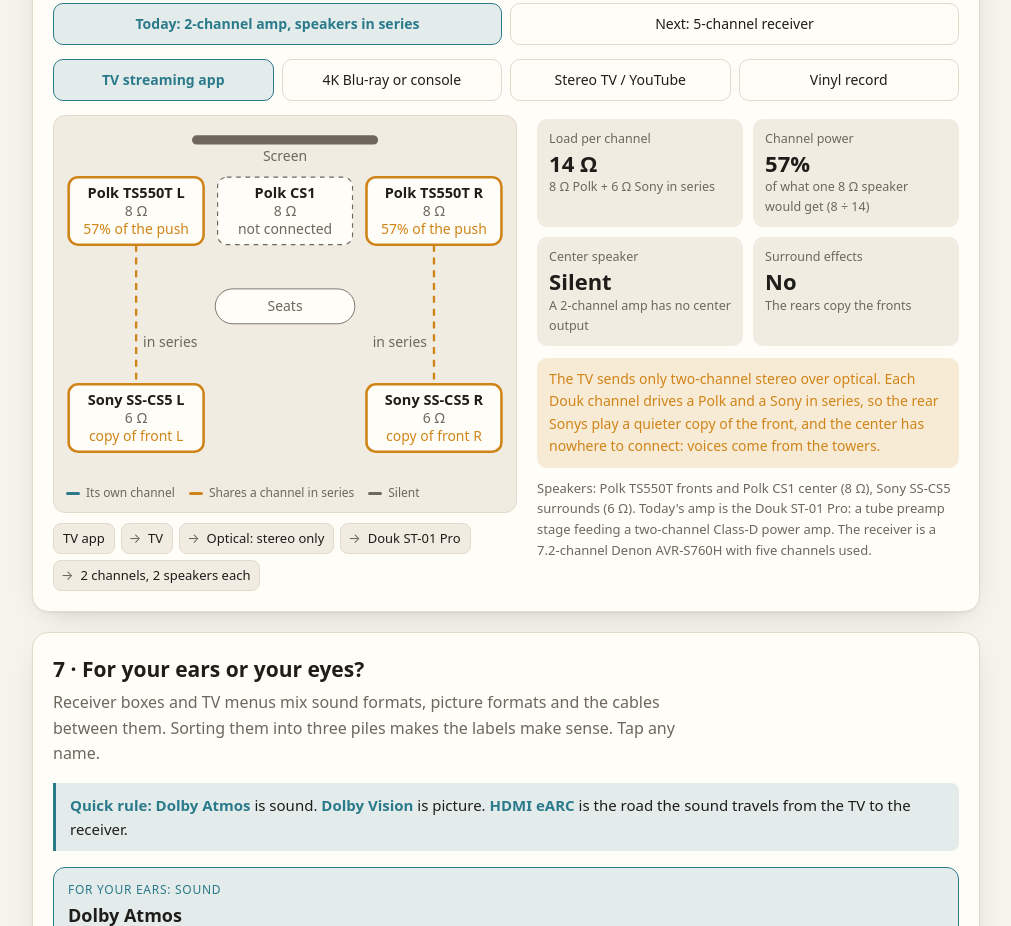
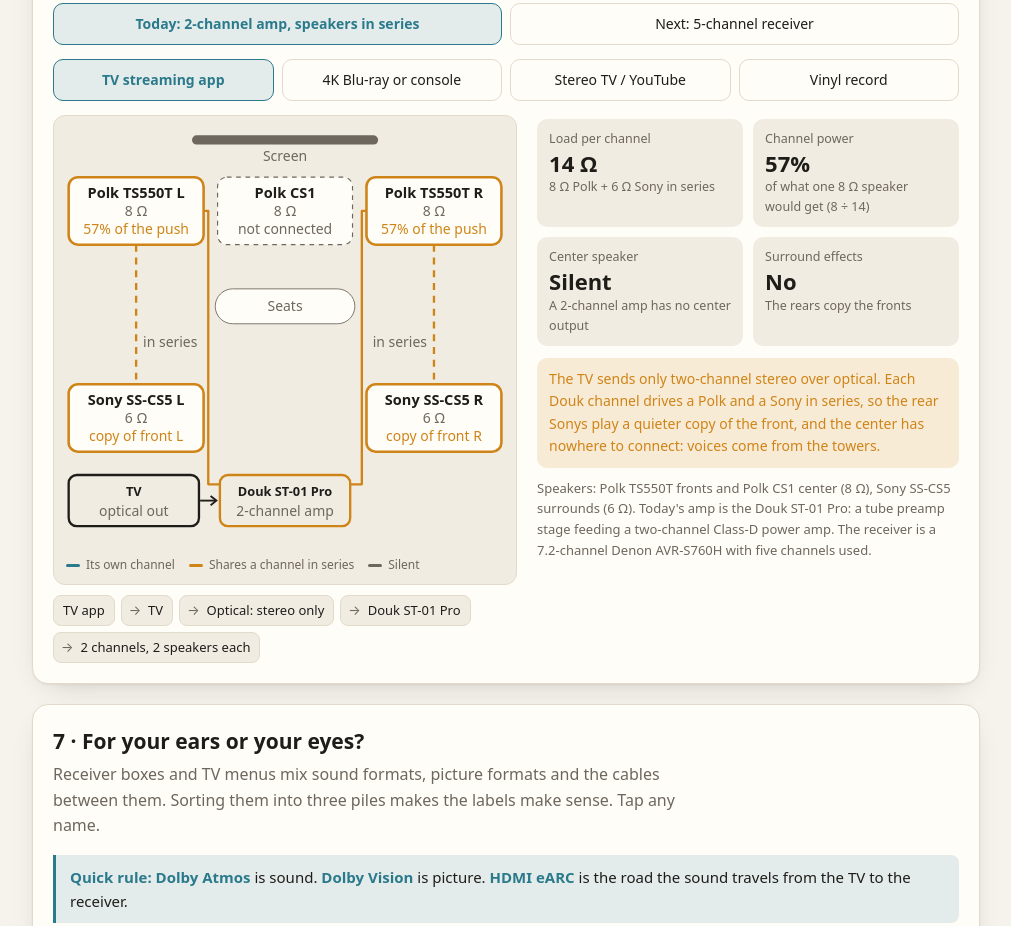
Before and after one commit to Prabidhi/learn-simulation-dashboard, a plain HTML site: page dashboards/audio/speakers-and-amps.html in a window 1280 px wide. Shown: the part 4360-5286 px from the top of the page, without its empty margins (134-1145 px from the left). Drawn offline with Linux system fonts and the light colour scheme.

Commit message:
Show the amp, Douk and wiring in the receiver room picture
The room view in Speakers & Amps section 6 drew only the speakers. It
now has an equipment row: the source, the Douk (as the 2-channel amp
today, or as a tube preamp for vinyl) and the receiver, with a wire
from the amp to each speaker it drives. Unused gear and silent
channels are dashed. The picture's description moved from a <title>
to aria-label, so no hover popup covers the text.

Co-Authored-By: Claude Opus 5.5 <noreply@anthropic.com>

```diff
--- a/dashboards/audio/speakers-and-amps.html
+++ b/dashboards/audio/speakers-and-amps.html
@@ -2,7 +2,7 @@
 <html lang="en">
 <head>
 <meta charset="utf-8">
-<meta http-equiv="Content-Security-Policy" content="default-src 'none'; script-src 'sha256-u2iqwRidgfknidHiKSgEfNzaupriyZ42+O1L9rNABNs=' 'sha256-TUBjppOh1V10wXHU20Yz58rwCYoFYo/90uD5GPiyBv0='; style-src 'unsafe-inline'; img-src 'none'; font-src 'none'; connect-src 'none'; base-uri 'none'; form-action 'none'; object-src 'none'">
+<meta http-equiv="Content-Security-Policy" content="default-src 'none'; script-src 'sha256-u2iqwRidgfknidHiKSgEfNzaupriyZ42+O1L9rNABNs=' 'sha256-yS/xjfQe4DN5P85JXwwmlAbJ9/LwIAJuBDL6jUWiMEE='; style-src 'unsafe-inline'; img-src 'none'; font-src 'none'; connect-src 'none'; base-uri 'none'; form-action 'none'; object-src 'none'">
 <script>/* Learning Lab: apply the saved Day/Twilight/Dark mode before the page paints */try{var t=localStorage.getItem("lab-theme");if(t==="light")t="day";if(t==="day"||t==="twilight"||t==="dark")document.documentElement.dataset.theme=t}catch(e){}</script>
 <meta name="viewport" content="width=device-width, initial-scale=1">
 <meta name="description" content="Interactive lab: how sound, speakers and amplifiers work, what ohms and sensitivity mean, series vs parallel wiring, and what a 200 W label really delivers.">
@@ -316,12 +316,14 @@ footer{color:var(--muted);font-size:13px;margin-top:24px}
     <div class="cols">
       <div>
         <div class="viz">
-          <svg viewBox="0 0 380 300" role="img" aria-labelledby="rAlt"><title id="rAlt">Top-down room: screen at the top, front left, center and front right speakers below it, seating in the middle, and two surround speakers at the back. Each speaker shows what it plays for the chosen setup.</title>
+          <svg viewBox="0 0 380 362" role="img" id="rSvg" aria-label="Top-down room: screen at the top, front left, center and front right speakers below it, seating in the middle, two surround speakers at the back, and the equipment along the bottom with its speaker wires. Each speaker shows what it plays for the chosen setup.">
             <rect x="110" y="8" width="160" height="8" rx="4" fill="var(--muted)"/>
             <text class="lb" x="190" y="30" text-anchor="middle">Screen</text>
+            <g id="rWires"></g>
             <g id="rRoom"></g>
             <rect class="sh" x="130" y="140" width="120" height="30" rx="15"/>
             <text class="lb" x="190" y="159" text-anchor="middle">Seats</text>
+            <g id="rGear"></g>
           </svg>
           <div class="legend"><span><span class="sw" style="background:var(--accent)"></span>Its own channel</span><span><span class="sw" style="background:var(--warn)"></span>Shares a channel in series</span><span><span class="sw" style="background:var(--muted)"></span>Silent</span></div>
         </div>
@@ -610,6 +612,23 @@ function updRx(){
     g+=spkBox(4,222,'Sony SS-CS5 L','6 Ω',v?'off for stereo':s==='stereo'?'room ambience':'surround effects',v?'off':'own')+spkBox(260,222,'Sony SS-CS5 R','6 Ω',v?'off for stereo':s==='stereo'?'room ambience':'surround effects',v?'off':'own');
   }
   $('rRoom').innerHTML=g;
+  // equipment row along the bottom, and the speaker wires from the amp
+  var SRC1={douk:{stream:['TV','optical out'],disc:['Player → TV','optical out'],stereo:['TV','optical out'],vinyl:['Turntable','LINE out']},
+            avr:{stream:['TV','HDMI eARC'],disc:['Player','HDMI'],stereo:['TV','HDMI eARC'],vinyl:['Turntable','LINE out']}}[rx.mode][s];
+  var gear=function(x,a,b,state){var c=state==='on'?(d?'var(--warn)':'var(--accent)'):state==='src'?'var(--fg)':'var(--muted)';
+    return '<rect x="'+x+'" y="300" width="112" height="44" rx="7" fill="var(--panel2)" stroke="'+c+'" stroke-width="'+(state==='off'?1:2)+'"'+(state==='off'?' stroke-dasharray="4 4"':'')+'/>'+
+      '<text class="lh" x="'+(x+56)+'" y="318" text-anchor="middle" style="font-size:11px'+(state==='off'?';fill:var(--muted)':'')+'">'+a+'</text><text class="lb" x="'+(x+56)+'" y="335" text-anchor="middle">'+b+'</text>'};
+  var G=gear(4,SRC1[0],SRC1[1],'src')+'<path d="M117 322 H130" stroke="var(--fg)" stroke-width="1.6" fill="none"/><path d="M126 318 L131 322 L126 326" stroke="var(--fg)" stroke-width="1.6" fill="none"/>';
+  G+=d?gear(134,'Douk ST-01 Pro','2-channel amp','on'):gear(134,'Denon AVR-S760H','receiver, 5 ch used','on');
+  if(!d)G+=s==='vinyl'?gear(264,'Douk ST-01 Pro','tube preamp only','src'):gear(264,'Douk ST-01 Pro','unused: vinyl only','off');
+  if(!d&&s==='vinyl')G+='<path d="M264 322 H250" stroke="var(--fg)" stroke-width="1.6" fill="none"/><path d="M254 318 L249 322 L254 326" stroke="var(--fg)" stroke-width="1.6" fill="none"/><text class="lb" x="190" y="296" text-anchor="middle" style="font-size:10px;paint-order:stroke;stroke:var(--panel2);stroke-width:4px">Douk line out → receiver line in</text>'+
+    '<path d="M60 344 V355 H320 V349" fill="none" stroke="var(--fg)" stroke-width="1.6"/><path d="M316 352 L320 346 L324 352" fill="none" stroke="var(--fg)" stroke-width="1.6"/><text class="lb" x="190" y="353" text-anchor="middle" style="font-size:10px;paint-order:stroke;stroke:var(--panel2);stroke-width:4px">turntable RCA → Douk input</text>';
+  $('rGear').innerHTML=G;
+  var wc=d?'var(--warn)':'var(--accent)',off=!d&&s==='vinyl';
+  var wire=function(pts,on){return '<polyline points="'+pts+'" fill="none" stroke="'+(on?wc:'var(--muted)')+'" stroke-width="'+(on?2:1.2)+'"'+(on?'':' stroke-dasharray="3 4"')+' stroke-linejoin="round"/>'};
+  var W=wire('134,308 124,308 124,73 120,73',true)+wire('246,308 256,308 256,73 260,73',true);
+  if(!d){W+=wire('134,330 128,330 128,251 120,251',!off)+wire('246,330 252,330 252,251 260,251',!off)+wire('190,300 190,102',!off)}
+  $('rWires').innerHTML=W;
   $('rChain').innerHTML=CHAIN[rx.mode][s].map(function(t){return '<li>'+t+'</li>'}).join('');
   if(d){
     $('rLoad').textContent='14 Ω';$('rLoadS').textContent='8 Ω Polk + 6 Ω Sony in series';
```
